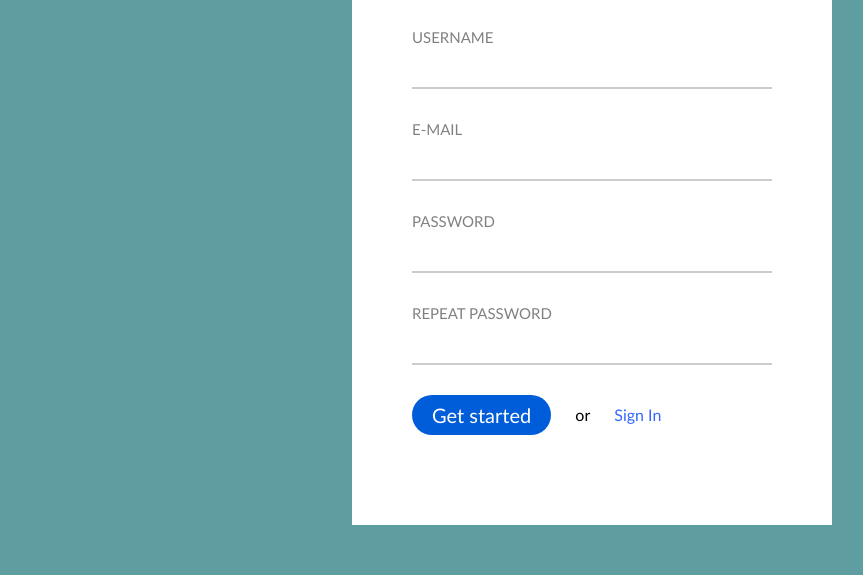
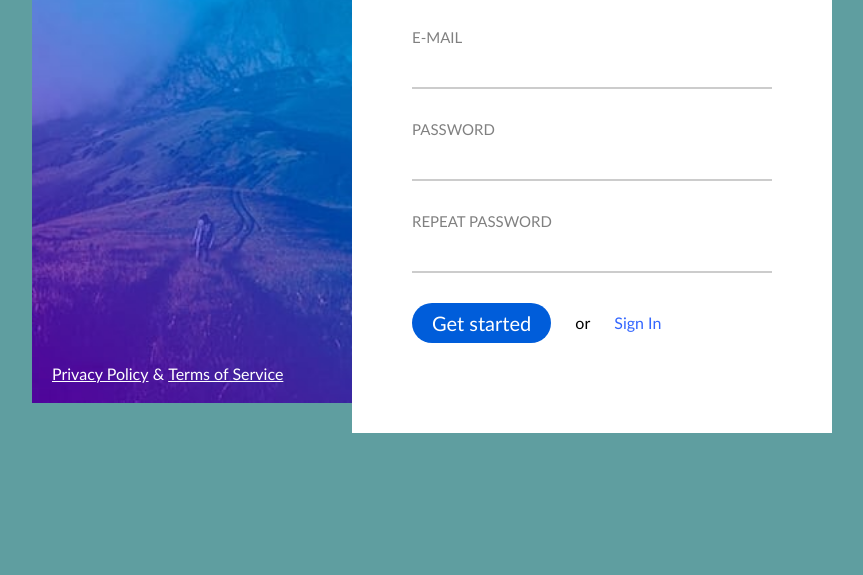
Before and after one commit to LinoGitas/sign-up, a plain HTML site: page index.html in a window 1280 px wide. Shown: the part 225-800 px from the top of the page, without its empty margins (208-1071 px from the left). Drawn offline with Linux system fonts and the light colour scheme.

Commit message:
left bacground image

```diff
--- a/css/main.css
+++ b/css/main.css
@@ -6,24 +6,40 @@ body{
     width: 800px;
     margin-top:100px;
     margin-left:calc( 50% - 400px );
+
+    position: relative;
 }
 
 .left{
     width: 40%;
     float:left;
     background-color: darkcyan;
+    color:#fff;
+    position: absolute;
+    top:30px;
+    bottom:30px;
+
+    background-image: url(../img/kalnas.jpg);
+    background-repeat: no-repeat;
+    background-size: cover;
+    background-position: center;
 }
 
     .left > h1{
-
+        width:100%;
+        padding:20px;
     }
 
     .left > .links{
-
+        width:100%;
+        padding:20px;
+        position: absolute;
+        bottom:0;
+        left:0;
     }
 
     .left > .links a{
-
+        color:#fff;
     }
 
     .left > .links > span{
@@ -32,7 +48,7 @@ body{
 
 .right{
     width: 60%;
-    float:left;
+    float:right;
     padding:60px;
     background-color:#fff;
     position:relative;
--- a/index.html
+++ b/index.html
@@ -16,17 +16,13 @@
            <div class="links">
                <a href="#">Privacy Policy</a>
                <span>&</span>
-               <a href="#">Pterms of service</a>
+               <a href="#">Terms of Service</a>
            </div>
        </div>
 
        <div class="right">
            <div class="close">x</div>
            <form>
-                <fieldset class="formRow">
-                    <label for="username">Username</label>
-                    <input type="text" name="username">
-                </fieldset>
                 <fieldset class="formRow">
                     <label for="username">Username</label>
                     <input type="text" name="username">
```
